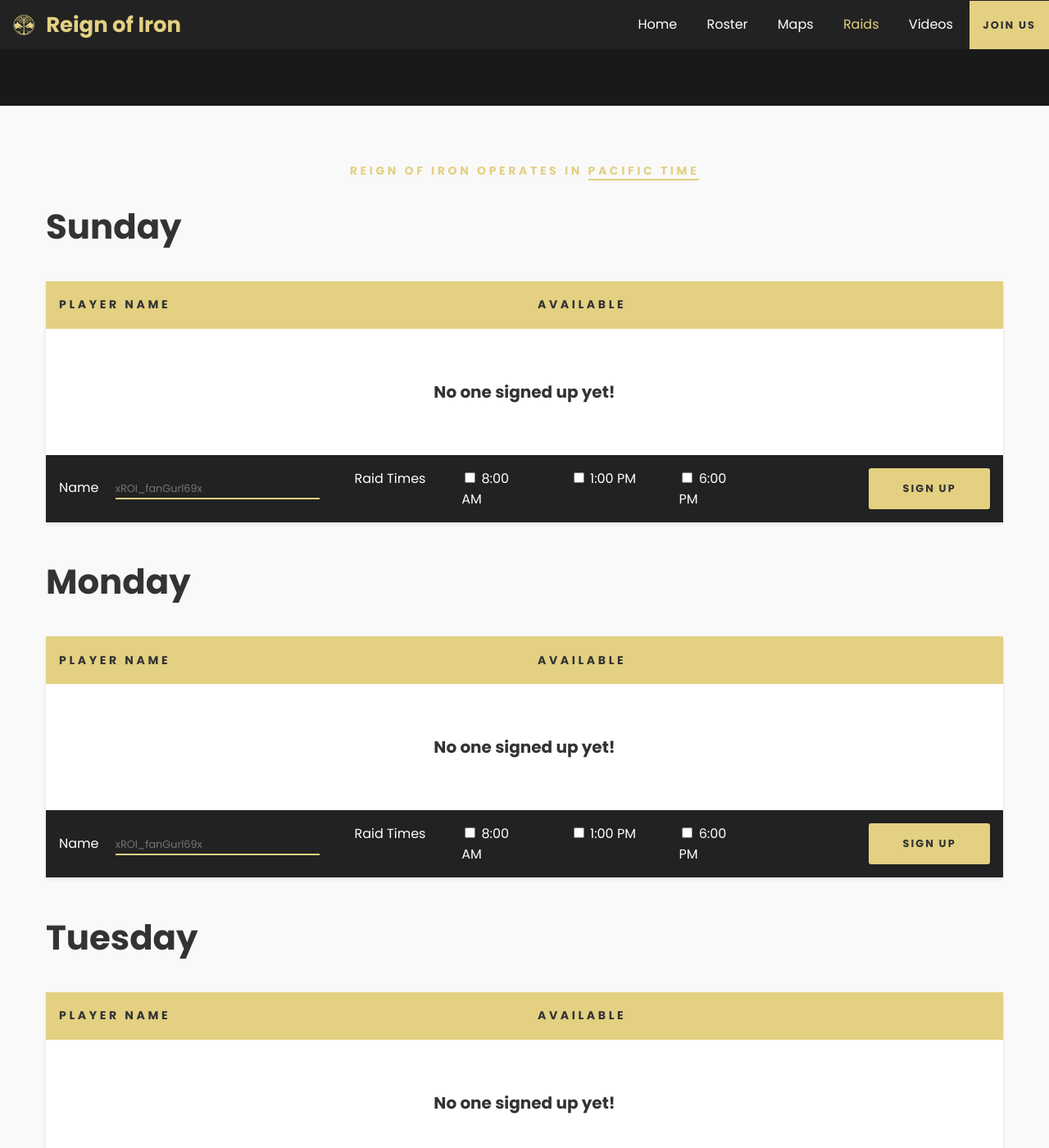
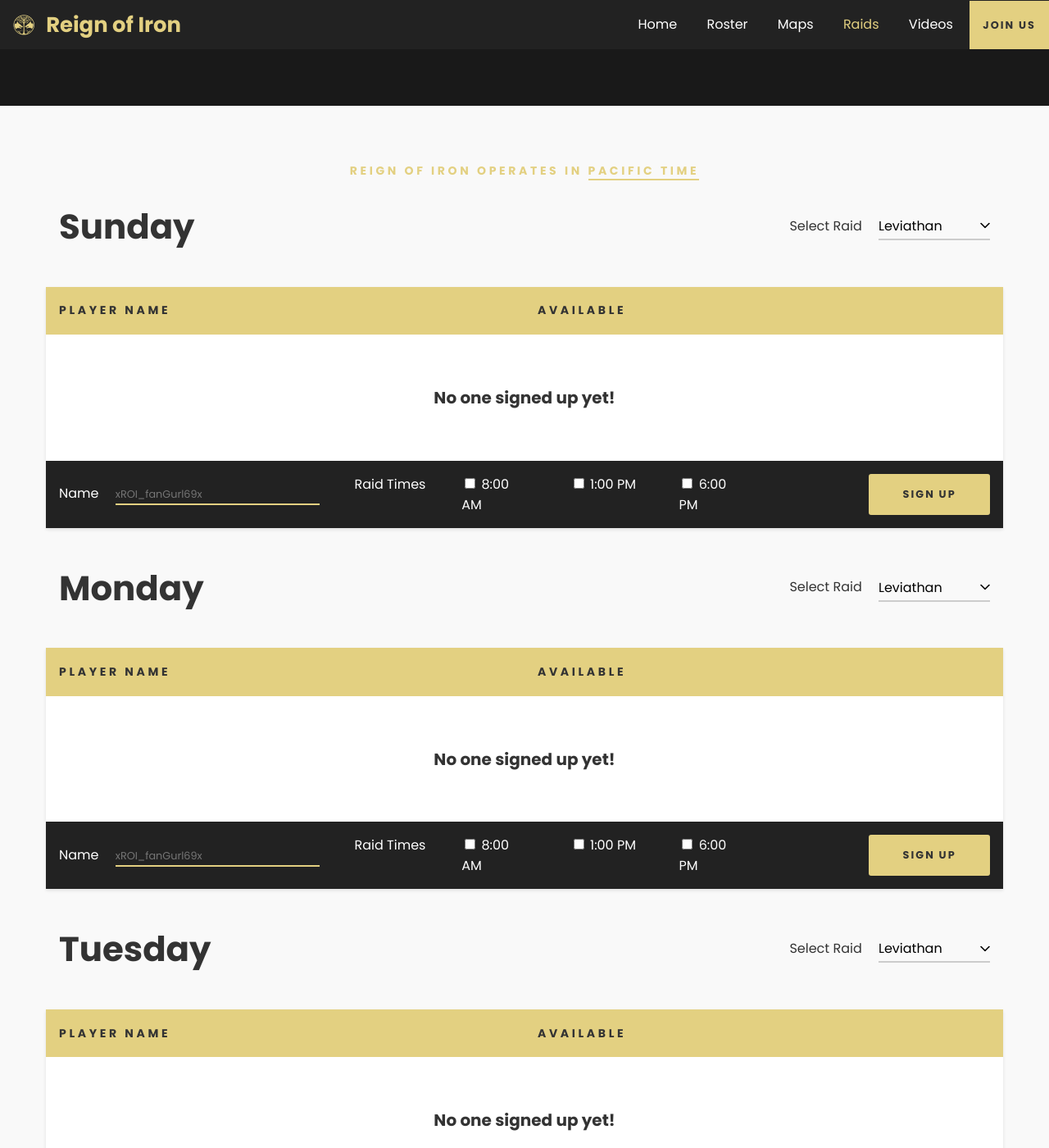
Before and after one commit to reignofiron/reignofiron.github.io, a Jekyll site: the page built from raids/index.html, in a window 1280 px wide and 1400 px high, scrolled down 550 px. Shown: the whole window at 82% size. Built offline with Jekyll 4.4.1, drawn with Linux system fonts in a browser that asks for light colours; some of the changed text lies outside the part shown.

Commit message:
Added support for Eater of Worlds Raid

```diff
--- a/_includes/html/signup-sheet.html
+++ b/_includes/html/signup-sheet.html
@@ -1,6 +1,18 @@
-<div class="signupSheet" id="{{include.day}}" data-sheet="{{include.sheet}}">
-  <h2 class="signupSheet-title">{{include.day}}</h2>
-  <div class="signupSheet-wrap">
+<div class="signupSheet" id="{{include.day}}" data-leviathan="{{include.leviathan-sheet}}"  data-eow="{{include.eow-sheet}}">
+  <div class="j-row vertical-center-row" style="margin-bottom: 2.618rem;">
+  	<h2 class="signupSheet-title j-col j-col-6" style="margin:0;">{{include.day}}</h2>
+		<div class="j-col j-col-6 signupSheet-options">
+			<label for="raid">Select Raid</label>
+			<div class="dropdown-wrap">
+				<select name="raid" class="signupSheet-raid-select">
+					<option value="Leviathan">Leviathan</option>
+					<option value="Eater of Worlds">Eater of Worlds</option>
+				</select>
+				{% include svg/arrow.svg width="12" color="black" %}
+			</div>
+		</div>
+  </div>
+  <div class="signupSheet-wrap leviathan-signup is-visible">
     <div class="j-row signupSheet-header">
       <div class="j-col j-col-6">
         <h4>Player Name</h4>
@@ -13,7 +25,56 @@
       <h3 class="black">No one signed up yet!</h3>
     </div>
     <div class="signupSheet-content"></div>
-		<form class="signupForm" data-postto="{{include.postto}}">
+		<form class="signupForm signupForm--leviathan" data-postto="{{include.leviathan-post}}">
+	    <div class="j-row vertical-center-row">
+	      <div class="j-col j-col-4">
+	        <label for="player_name" title="Your Battletag">Name</label>
+	        <input type="text" name="player_name" placeholder="xROI_fanGurl69x" required>
+	      </div>
+				<fieldset class="signupForm-checkboxes j-col j-col-6" style="border: 0; padding: 0;">
+					<div class="j-col j-col-3">
+						<legend>Raid Times</legend>
+					</div>
+					<div class="j-col j-col-3">
+						<label for="8am">
+							<input type="checkbox" class="signupForm-checkbox" name="8am" id="8am-raid" value="8:00 PM">
+							8:00 AM
+						</label>
+					</div>
+					<div class="j-col j-col-3">
+						<label for="1pm">
+							<input type="checkbox" class="signupForm-checkbox" name="1pm" id="1pm-raid" value="1:00 PM">
+							1:00 PM
+						</label>
+					</div>
+					<div class="j-col j-col-3">
+						<label for="6pm">
+							<input type="checkbox" class="signupForm-checkbox" name="6pm" id="6pm-raid" value="6:00 PM">
+							6:00 PM
+						</label>
+					</div>
+				</fieldset>
+	      <div class="j-col j-col-2 push-1">
+	        <button type="submit" class="button full-width">Sign Up</button>
+	      </div>
+	    </div>
+	    <input type="hidden" name="time_frame">
+	  </form>
+  </div>
+	<div class="signupSheet-wrap eow-signup" style="display: none;">
+    <div class="j-row signupSheet-header">
+      <div class="j-col j-col-6">
+        <h4>Player Name</h4>
+      </div>
+      <div class="j-col j-col-6">
+        <h4>Available</h4>
+      </div>
+    </div>
+    <div class="signupSheet-empty">
+      <h3 class="black">No one signed up yet!</h3>
+    </div>
+    <div class="signupSheet-content"></div>
+		<form class="signupForm signupForm--leviathan" data-postto="{{include.eow-post}}">
 	    <div class="j-row vertical-center-row">
 	      <div class="j-col j-col-4">
 	        <label for="player_name" title="Your Battletag">Name</label>
--- a/_includes/js/api.js
+++ b/_includes/js/api.js
@@ -1,3 +1,3 @@
 apiKey = "39424dade4d141af9a0807725a14ed20", // production
-// apiKey = "6987280b74b24575a4e805277bb5baa6", // local
+apiKey = "6987280b74b24575a4e805277bb5baa6", // local
 groupID = "2974952"
--- a/assets/css/raids.scss
+++ b/assets/css/raids.scss
@@ -124,3 +124,32 @@
     color: #fff;
   }
 }
+.signupSheet-options {
+	text-align: right;
+}
+.dropdown-wrap {
+	border-bottom: 2px solid #ccc;
+	display: inline-block;
+	margin-left: 1em;
+	position: relative;
+	svg {
+		display: block;
+		position: absolute;
+		right: 0;
+		top: 50%;
+		transform: translateY(-50%);
+		transition: 400ms cubic-bezier(.5,.9,.75,1.25);
+	}
+	select {
+		background: transparent;
+		border: 0;
+		font-size: 1rem;
+		padding: .26em 1em .26em 0;
+		-webkit-appearance: none;
+	}
+	&.is-open {
+		svg {
+			transform: translateY(-50%) rotate(180deg);
+		}
+	}
+}
--- a/assets/js/raids.js
+++ b/assets/js/raids.js
@@ -7,7 +7,7 @@
 	sheetURL = 'https://script.google.com/macros/s/AKfycbzd7JwMek_PEK_X2anmO7fRPaWbY06uf3OLD-x6BJWlB-cYKls/exec',
 	today = new Date().getDay(),
 	sortedDays = days.slice(today).concat(days.slice(0, today)),
-	userNames = [];
+	userNames = [],
 	checkName = function(name) {
 
 		var m = false; // flag
@@ -67,44 +67,59 @@
 /* Load Data for Signups */
 $('.signupSheet').each(function() {
 	var
-		day = $(this).attr('id'),
-		sheet = $(this).data('sheet'),
-		$this = $(this),
-		url = 'https://spreadsheets.google.com/feeds/list/' + sheet + '/od6/public/basic?alt=json';
+	day = $(this).attr('id'),
+	eow = 'https://spreadsheets.google.com/feeds/list/' + $(this).data('eow') + '/od6/public/basic?alt=json',
+	leviathan = 'https://spreadsheets.google.com/feeds/list/' + $(this).data('leviathan') + '/od6/public/basic?alt=json',
+	eowSignups = [],
+	levSignups = [],
+	$this = $(this),
+	populateSignups = function(list, raid) {
+		if (list.length > 0) {
+			// hide the "no one signed up" thing
+			$this.find('.signupSheet-wrap.' + raid + '-signup').find('.signupSheet-empty').hide();
+			// populate data for signup
+			$.each(list, function(i) {
+				console.log('Player signed up for ' + day + ':', list[i]);
+				$this.find('.signupSheet-wrap.' + raid + '-signup').find('.signupSheet-content').append(
+					'<div class="j-row signupSheet-entry">' +
+					'<div class="j-col j-col-6" data-th="Player"><span class="signupSheet-player">' + list[i].name + '</span></div>' +
+					'<div class="j-col j-col-6" data-th="Available"><span class="signupSheet-availability">' + list[i].available + '</span></div>' +
+					'</div>'
+				);
+			});
+		}
+	};
 
 	$.ajax({
-		url: url,
+		url: leviathan,
 		success: function(response) {
-			var
-				data = response.feed.entry,
-				parsedData = [];
-
+			var data = response.feed.entry;
 			// parse Google sheets data into more manageable format
 			$.each(data, function(i) {
-				parsedData.push({
+				levSignups.push({
 					name: data[i].title.$t,
 					available: data[i].content.$t.replace('timeframe: ', ''),
 				});
 			});
+			populateSignups(levSignups, 'leviathan');
+		}
+	});
 
-			// if anyone is signed up
-			if (parsedData.length > 0) {
-				// hide the "no one signed up" thing
-				$this.find('.signupSheet-empty').hide();
-				// populate data for signup
-				$.each(parsedData, function(i) {
-					console.log('Player signed up for ' + day + ':', parsedData[i]);
-					$this.find('.signupSheet-content').append(
-						'<div class="j-row signupSheet-entry">' +
-						'<div class="j-col j-col-6" data-th="Player"><span class="signupSheet-player">' + parsedData[i].name + '</span></div>' +
-						'<div class="j-col j-col-6" data-th="Available"><span class="signupSheet-availability">' + parsedData[i].available + '</span></div>' +
-						'</div>'
-					);
+	$.ajax({
+		url: eow,
+		success: function(response) {
+			var data = response.feed.entry;
+			// parse Google sheets data into more manageable format
+			$.each(data, function(i) {
+				eowSignups.push({
+					name: data[i].title.$t,
+					available: data[i].content.$t.replace('timeframe: ', ''),
 				});
-			}
+			});
+			populateSignups(eowSignups, 'eow');
 		}
+	});
 
-	});
 });
 
 /* Signup Form Submission */
@@ -177,3 +192,30 @@
 	}
 
 });
+
+/* DOM Manipulation and Event Listeners */
+$(function() {
+
+	$('.signupSheet-raid-select').change(function(e) {
+
+		var
+		parentSheet = $(this).closest('.signupSheet'),
+		leviathanSheet = parentSheet.find('.leviathan-signup'),
+		eowSheet = parentSheet.find('.eow-signup'),
+		selection = $(this).val();
+
+		if (selection === 'Eater of Worlds') {
+			leviathanSheet.removeClass('is-visible').hide();
+			eowSheet.addClass('is-visible').show();
+		} else if (selection === 'Leviathan') {
+			eowSheet.removeClass('is-visible').hide();
+			leviathanSheet.addClass('is-visible').show();
+		}
+
+	}).click(function() {
+
+		$(this).parent().toggleClass('is-open');
+
+	});
+
+});
--- a/raids/index.html
+++ b/raids/index.html
@@ -27,13 +27,20 @@
   <div class="content">
     <h4 class="gold centered j-col j-col-12" style="margin: 0 0 1.618rem;">Reign of Iron operates in <a style="border-bottom: 2px solid #e3d081; color: #e3d081;" href="http://www.thetimezoneconverter.com/" target="_blank" rel="noopener">Pacific Time</a></h4>
     <div class="j-col j-col-12" id="raid-signup">
-      {% include html/signup-sheet.html day="Sunday" postto="AKfycbw1LmgSnTg_we4QJ4nZM0oGZtU2aOOrGIgssNI4agvQL8atpeYI" sheet="1SEO8BP6qn2_VV1GPJUP-pRTebtOov_kTS8LnKoN9ikw" %}
-      {% include html/signup-sheet.html day="Monday" postto="AKfycbxeJrWv91_3Ahv7juaKJ8IN_bBcreecIu2A_jIA_DhITndEV7vH" sheet="1F_c21QQu8KYhz3P67t6QYYcp1i_nb_ySCLgGZoHqlP8" %}
-      {% include html/signup-sheet.html day="Tuesday" postto="AKfycbzd7JwMek_PEK_X2anmO7fRPaWbY06uf3OLD-x6BJWlB-cYKls" sheet="1Ygnu5W0C9jxXP5BhHJOwe1_igGRH0vFA0eOrcNmeqyU" %}
-      {% include html/signup-sheet.html day="Wednesday" postto="AKfycbzVtaTfD7-pzObHT5jbLR5HNt-wb4OfNvYd4Nq-Duq7U6kf4fAQ" sheet="1a7mA_OajsyKTXUmEN5_rxND3nXsUo1MOvlwq_Tqy5LM" %}
-      {% include html/signup-sheet.html day="Thursday" postto="AKfycbz3zV7SjiTdiZiE3QCpXXHUuIvaggp79YeV3jZQwjUQubI340Y-" sheet="1t85MVLacGPm8ILPEMBY8i0ELsYTzk2wCOVkvIHbFyHY" %}
-      {% include html/signup-sheet.html day="Friday" postto="AKfycbyAL3vZCKmKMiHNZ4l7l5UA4wpZs4pIOfyHzFCFsdfn9FAeLzw" sheet="1YqX0x56uLNuA1TxwejvHciCr7NRabFhroChZTksIu4w" %}
-      {% include html/signup-sheet.html day="Saturday" postto="AKfycbyKsDFab1Cddc1ftYM0-qdICwJPce22F0hT2mr1dtRJ1CNYQUo2" sheet="1LkWZqSjkigTQN4czM6oxoEnB_1cN_BJoy9TVx1AX-zM" %}
+			<!-- Sunday -->
+      {% include html/signup-sheet.html day="Sunday" leviathan-post="AKfycbw1LmgSnTg_we4QJ4nZM0oGZtU2aOOrGIgssNI4agvQL8atpeYI" eow-post="AKfycbzdfW6DVxqZuKWA21jKSkMFpGeyUUa0pJ8lPQcjdIKyNo_cj6Y" leviathan-sheet="1SEO8BP6qn2_VV1GPJUP-pRTebtOov_kTS8LnKoN9ikw" eow-sheet="1ui2ShDCpSWuDsMbrF3qPKNixxfQEhq3Ip4w89lBa2_s" %}
+			<!-- Monday -->
+      {% include html/signup-sheet.html day="Monday" leviathan-post="AKfycbxeJrWv91_3Ahv7juaKJ8IN_bBcreecIu2A_jIA_DhITndEV7vH" eow-post="AKfycbyaxjSQsihXCqL7EkbZWTnkTG_yJ_wYdDLlP3Yt3UtMLAeDxz87" leviathan-sheet="1F_c21QQu8KYhz3P67t6QYYcp1i_nb_ySCLgGZoHqlP8" eow-sheet="14cfFGg7hSSoyGf6JlI66frwiUf2yQn24hZ7QCFKKd_0" %}
+			<!-- Tuesday -->
+      {% include html/signup-sheet.html day="Tuesday" leviathan-post="AKfycbzd7JwMek_PEK_X2anmO7fRPaWbY06uf3OLD-x6BJWlB-cYKls" eow-post="AKfycbyiNEfbn8fQhnb8MEKICQ9_RZPUQpUaN4L5_k-Zb0z55NVkMZoI" leviathan-sheet="1Ygnu5W0C9jxXP5BhHJOwe1_igGRH0vFA0eOrcNmeqyU" eow-sheet="18s_IOGtYZM7ZYSC8UJOsydizYLpbvfBbdWKPvSeWv4s" %}
+			<!-- Wednesday -->
+      {% include html/signup-sheet.html day="Wednesday" leviathan-post="AKfycbzVtaTfD7-pzObHT5jbLR5HNt-wb4OfNvYd4Nq-Duq7U6kf4fAQ" eow-post="AKfycby_fv6qSIvSiGqb4T1PhFGhS1eDe2PK9-KFfdu2" leviathan-sheet="1a7mA_OajsyKTXUmEN5_rxND3nXsUo1MOvlwq_Tqy5LM" eow-sheet="1e27VC-q2ZFJL_ojuXw_twVnLtTHe6i89nv_YaMnAI2U" %}
+			<!-- Thursday -->
+      {% include html/signup-sheet.html day="Thursday" leviathan-post="AKfycbz3zV7SjiTdiZiE3QCpXXHUuIvaggp79YeV3jZQwjUQubI340Y-" eow-post="AKfycby3__pw0Ylyf_-OkN9XQUF0-qpJY1tHzoq2Bc5wBYRlyYKq_lU" leviathan-sheet="1t85MVLacGPm8ILPEMBY8i0ELsYTzk2wCOVkvIHbFyHY" eow-sheet="19l-8iaBnRgKkCAr_3PSMspRJhS-WCLCEGL9ytJL1wug" %}
+			<!-- Friday -->
+      {% include html/signup-sheet.html day="Friday" leviathan-post="AKfycbyAL3vZCKmKMiHNZ4l7l5UA4wpZs4pIOfyHzFCFsdfn9FAeLzw" eow-post="AKfycbwh1wqBR5lQl89X0Whr9c1zz52Yn_zfE9poftd-aZb_lXI0PIjO" leviathan-sheet="1YqX0x56uLNuA1TxwejvHciCr7NRabFhroChZTksIu4w" eow-sheet="1LKx95dzXOM7a2hStDEpEAO7JqszdCYmLT_uDzpAsjvU" %}
+			<!-- Saturday -->
+      {% include html/signup-sheet.html day="Saturday" leviathan-post="AKfycbyKsDFab1Cddc1ftYM0-qdICwJPce22F0hT2mr1dtRJ1CNYQUo2" eow-post="AKfycbxp0GV3-HnVfCMx1S8Hoqnp-BZGGqf8XMdqT-VC6VtRk_meufM" leviathan-sheet="1LkWZqSjkigTQN4czM6oxoEnB_1cN_BJoy9TVx1AX-zM" eow-sheet="1OfwEn3nQ7-NmvMcSjeSsdUsiCfXHU6PZBR5J0dvvzCY" %}
     </div>
   </div>
 </section>
```
Also changed, not shown: _includes/svg/arrow.svg (added), 10 other files.
